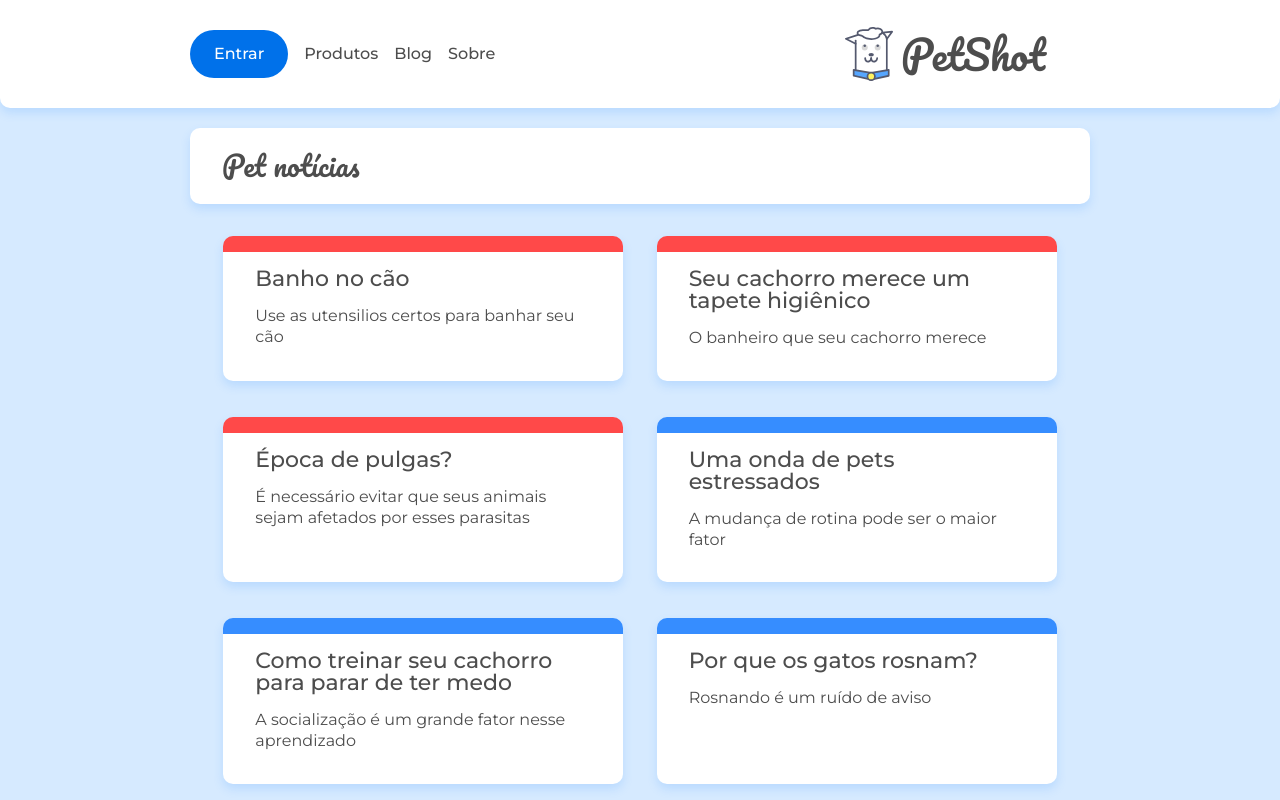
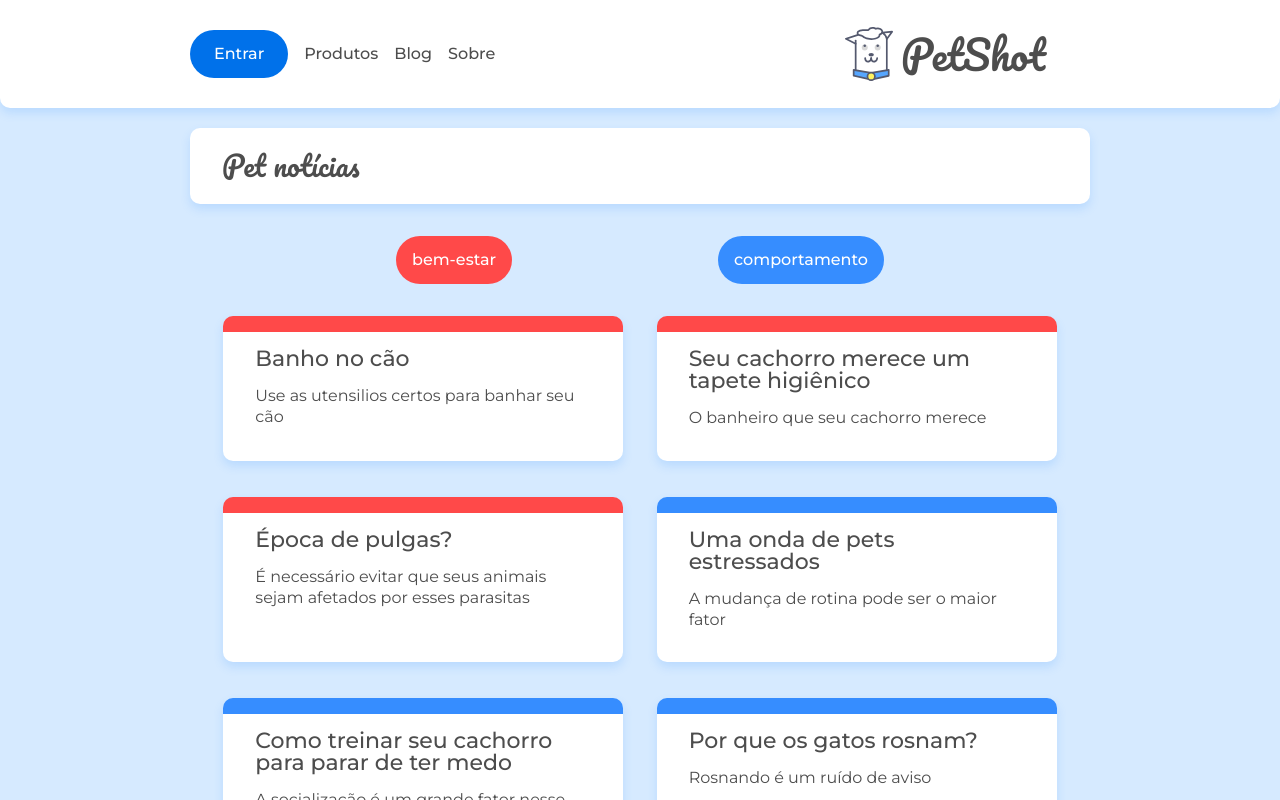
Before and after one commit to BarbaraPSousa/react-route, a React (Create React App) app in the folder petshop/: page / in a window 1280 px wide. Shown: the top 800 px of the page. Built offline with nearby package versions, Linux system fonts and the light colour scheme; data requests are answered from the project's data file.

Commit message:
Criando categorias

```diff
--- /dev/null
+++ b/petshop/src/components/ListaCategorias.jsx
@@ -0,0 +1,26 @@
+import React, { useEffect, useState } from 'react'
+import { Link } from 'react-router-dom'
+import { busca } from '../api/api'
+import '../assets/css/blog.css'
+
+const ListaCategorias = () => {
+  const [categorias, setCategorias] = useState([])
+
+  useEffect(() => {
+    busca(`/categorias`, setCategorias)
+  }, [])
+
+  return (
+    <ul className="lista-categorias container flex">
+      {categorias.map((categoria) => (
+        <Link to={`categoria/${categoria.id}`}>
+          <li className={`lista-categorias__categoria lista-categorias__categoria--${categoria.id}`}>
+            {categoria.nome}
+          </li>
+        </Link>
+      ))}
+    </ul>
+  )
+}
+
+export default ListaCategorias
--- a/petshop/src/paginas/Home.jsx
+++ b/petshop/src/paginas/Home.jsx
@@ -1,4 +1,5 @@
 import React from 'react'
+import ListaCategorias from '../components/ListaCategorias'
 import ListaPost from '../components/ListaPost'
 
 const Home = () => {
@@ -7,6 +8,7 @@
       <div className="container">
         <h2 className="titulo-pagina">Pet notícias</h2>
       </div>
+      <ListaCategorias />
       <ListaPost url={'/posts'} />
     </main>
   )
```
Also changed, not shown: 1 other file (tests, documents, lock files or other folders).
